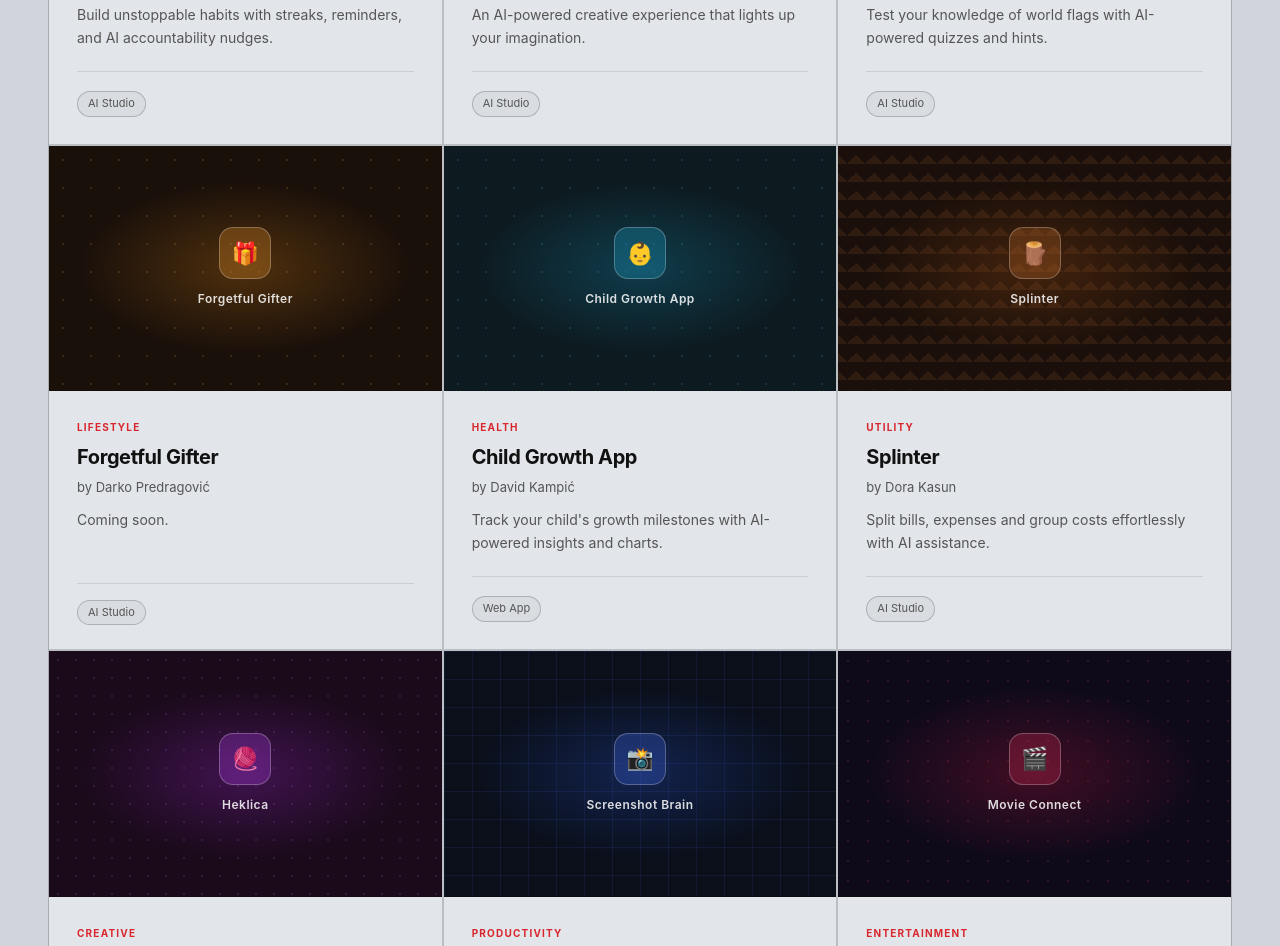
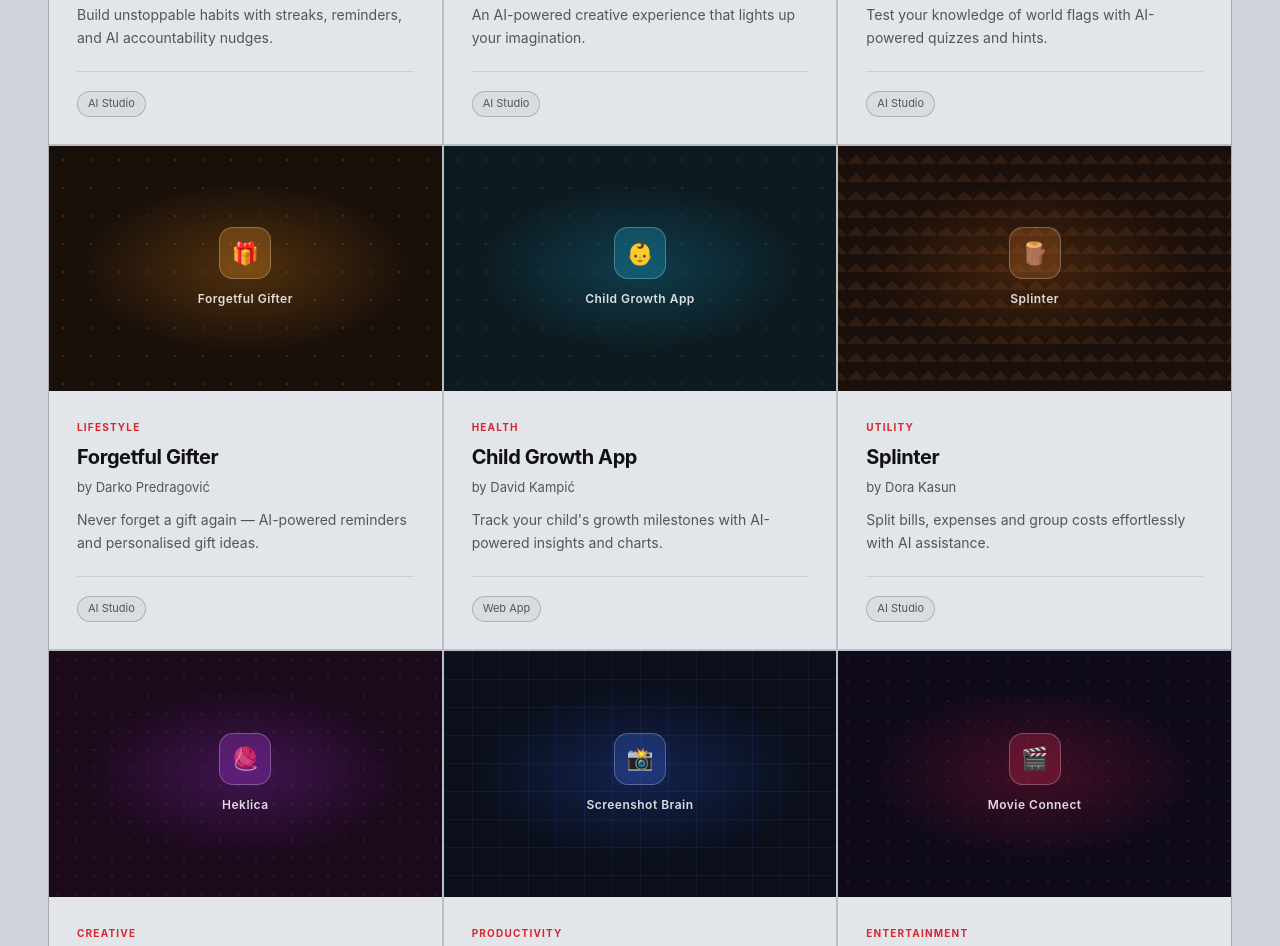
Before and after one commit to katajuras/vibe-coding-showcase, a plain HTML site: page index.html in a window 1280 px wide. Shown: the part 2106-3052 px from the top of the page. Drawn offline with Linux system fonts and the light colour scheme.

Commit message:
Update index.html

```diff
--- a/index.html
+++ b/index.html
@@ -294,31 +294,31 @@
       <div class="card-body"><div class="card-tag">Productivity</div><div class="card-title">The Habit Grinder</div><div class="card-author">by Antonio Horvat</div><div class="card-desc">Build unstoppable habits with streaks, reminders, and AI accountability nudges.</div><div class="card-footer"><div style="display:flex;gap:6px;flex-wrap:wrap;"><span class="pill">AI Studio</span></div><div class="card-arrow">↗</div></div></div>
     </a>
 
-    <!-- Luma - no URL -->
+    <!-- Luma -->
     <a class="app-card" href="https://aistudio.google.com/apps/3eb10384-e502-49d0-bd2c-28b624f62be0" target="_blank" rel="noopener">
       <div class="preview-wrap" style="background:#0a1520;"><div class="preview-bg" style="background-image:radial-gradient(circle,rgba(100,180,255,0.15) 1px,transparent 1px);background-color:#0a1520;"></div><div style="position:absolute;inset:0;background:radial-gradient(ellipse 60% 50% at 50% 50%,rgba(40,120,220,0.3) 0%,transparent 70%);"></div><div class="preview-inner"><div class="preview-icon" style="background:rgba(60,140,255,0.3);">💡</div><span class="preview-label" style="color:rgba(255,255,255,0.85);">Luma</span></div></div>
       <div class="card-body"><div class="card-tag">Creative</div><div class="card-title">Luma</div><div class="card-author">by Antonio Hristovski</div><div class="card-desc">An AI-powered creative experience that lights up your imagination.</div><div class="card-footer"><div style="display:flex;gap:6px;flex-wrap:wrap;"><span class="pill">AI Studio</span></div><div class="card-arrow">↗</div></div></div>
     </a>
 
-    <!-- FlagMaster - no URL -->
+    <!-- FlagMaster -->
     <a class="app-card" href="https://aistudio.google.com/apps/46785a7c-23e7-45db-80d9-cf75d90abedc" target="_blank" rel="noopener">
       <div class="preview-wrap" style="background:#0f1a0f;"><div class="preview-bg" style="background-image:linear-gradient(rgba(80,200,80,0.1) 1px,transparent 1px),linear-gradient(90deg,rgba(80,200,80,0.1) 1px,transparent 1px);background-color:#0f1a0f;"></div><div style="position:absolute;inset:0;background:radial-gradient(ellipse 60% 50% at 50% 50%,rgba(40,160,40,0.3) 0%,transparent 70%);"></div><div class="preview-inner"><div class="preview-icon" style="background:rgba(50,180,50,0.3);">🚩</div><span class="preview-label" style="color:rgba(255,255,255,0.85);">FlagMaster</span></div></div>
       <div class="card-body"><div class="card-tag">Education</div><div class="card-title">FlagMaster</div><div class="card-author">by Bruno Pažin</div><div class="card-desc">Test your knowledge of world flags with AI-powered quizzes and hints.</div><div class="card-footer"><div style="display:flex;gap:6px;flex-wrap:wrap;"><span class="pill">AI Studio</span></div><div class="card-arrow">↗</div></div></div>
     </a>
 
-    <!-- Forgetful Gifter - no URL -->
-    <div class="app-card" style="cursor:default;">
+    <!-- Forgetful Gifter -->
+    <a class="app-card" href="https://aistudio.google.com/apps/4f5c7cd3-aed9-4523-94cc-e4521b7fc455" target="_blank" rel="noopener">
       <div class="preview-wrap" style="background:#1a100a;"><div class="preview-bg" style="background-image:radial-gradient(circle,rgba(255,180,80,0.15) 1px,transparent 1px);background-color:#1a100a;"></div><div style="position:absolute;inset:0;background:radial-gradient(ellipse 60% 50% at 50% 50%,rgba(200,120,20,0.3) 0%,transparent 70%);"></div><div class="preview-inner"><div class="preview-icon" style="background:rgba(220,140,40,0.3);">🎁</div><span class="preview-label" style="color:rgba(255,255,255,0.85);">Forgetful Gifter</span></div></div>
-      <div class="card-body"><div class="card-tag">Lifestyle</div><div class="card-title">Forgetful Gifter</div><div class="card-author">by Darko Predragović</div><div class="card-desc">Coming soon.</div><div class="card-footer"><div style="display:flex;gap:6px;flex-wrap:wrap;"><span class="pill">AI Studio</span></div></div></div>
-    </div>
+      <div class="card-body"><div class="card-tag">Lifestyle</div><div class="card-title">Forgetful Gifter</div><div class="card-author">by Darko Predragović</div><div class="card-desc">Never forget a gift again — AI-powered reminders and personalised gift ideas.</div><div class="card-footer"><div style="display:flex;gap:6px;flex-wrap:wrap;"><span class="pill">AI Studio</span></div><div class="card-arrow">↗</div></div></div>
+    </a>
 
-    <!-- Child growth app - no URL -->
+    <!-- Child growth app -->
     <a class="app-card" href="https://child-growth-tracker-809258320682.us-west1.run.app/" target="_blank" rel="noopener">
       <div class="preview-wrap" style="background:#0d1a1f;"><div class="preview-bg" style="background-image:radial-gradient(circle,rgba(80,200,240,0.15) 1px,transparent 1px);background-color:#0d1a1f;"></div><div style="position:absolute;inset:0;background:radial-gradient(ellipse 60% 50% at 50% 50%,rgba(20,140,180,0.3) 0%,transparent 70%);"></div><div class="preview-inner"><div class="preview-icon" style="background:rgba(30,160,200,0.3);">👶</div><span class="preview-label" style="color:rgba(255,255,255,0.85);">Child Growth App</span></div></div>
       <div class="card-body"><div class="card-tag">Health</div><div class="card-title">Child Growth App</div><div class="card-author">by David Kampić</div><div class="card-desc">Track your child's growth milestones with AI-powered insights and charts.</div><div class="card-footer"><div style="display:flex;gap:6px;flex-wrap:wrap;"><span class="pill">Web App</span></div><div class="card-arrow">↗</div></div></div>
     </a>
 
-    <!-- Splinter - no URL -->
+    <!-- Splinter -->
     <a class="app-card" href="https://aistudio.google.com/apps/8175f04b-0502-4d71-af6b-895d80929ef6" target="_blank" rel="noopener">
       <div class="preview-wrap" style="background:#1a0f0a;"><div class="preview-bg" style="background-image:linear-gradient(45deg,rgba(200,120,60,0.12) 25%,transparent 25%),linear-gradient(-45deg,rgba(200,120,60,0.12) 25%,transparent 25%);background-color:#1a0f0a;background-size:18px 18px;"></div><div style="position:absolute;inset:0;background:radial-gradient(ellipse 60% 50% at 50% 50%,rgba(160,80,20,0.3) 0%,transparent 70%);"></div><div class="preview-inner"><div class="preview-icon" style="background:rgba(180,100,40,0.3);">🪵</div><span class="preview-label" style="color:rgba(255,255,255,0.85);">Splinter</span></div></div>
       <div class="card-body"><div class="card-tag">Utility</div><div class="card-title">Splinter</div><div class="card-author">by Dora Kasun</div><div class="card-desc">Split bills, expenses and group costs effortlessly with AI assistance.</div><div class="card-footer"><div style="display:flex;gap:6px;flex-wrap:wrap;"><span class="pill">AI Studio</span></div><div class="card-arrow">↗</div></div></div>
```
